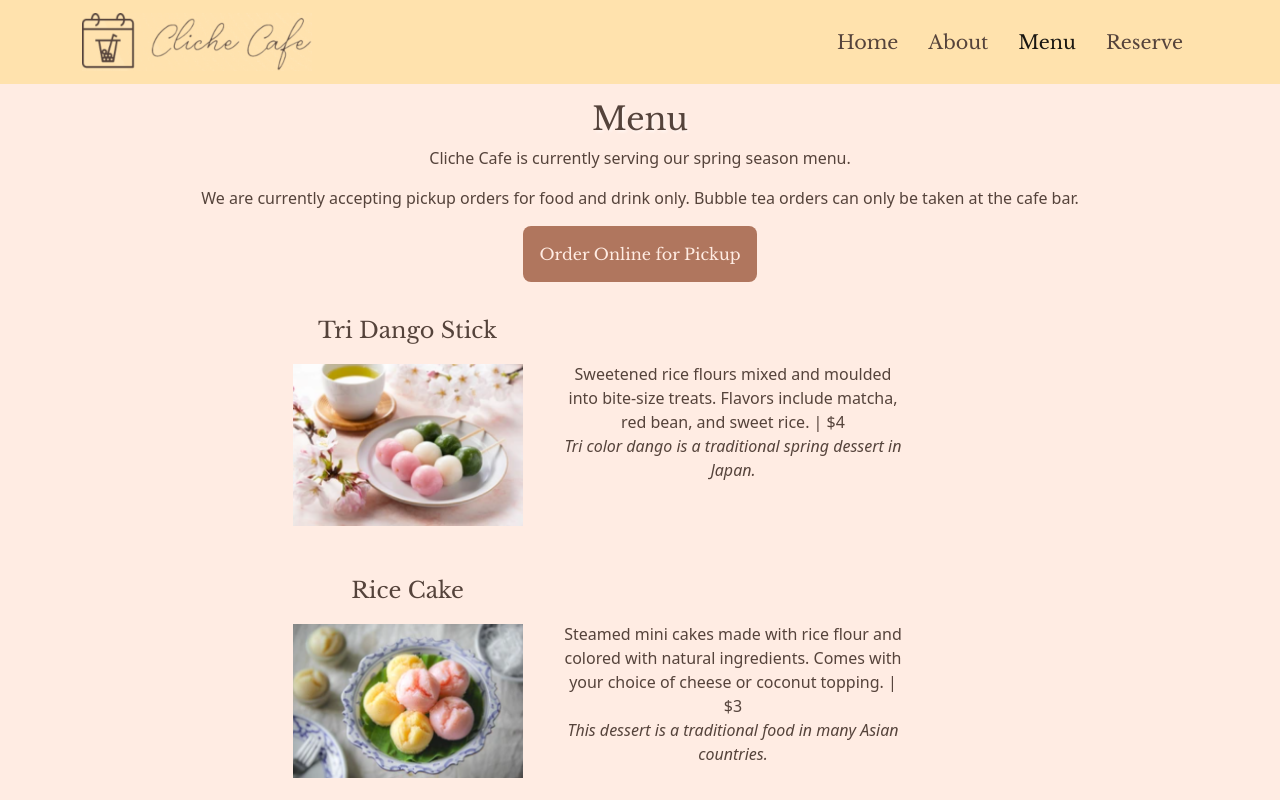
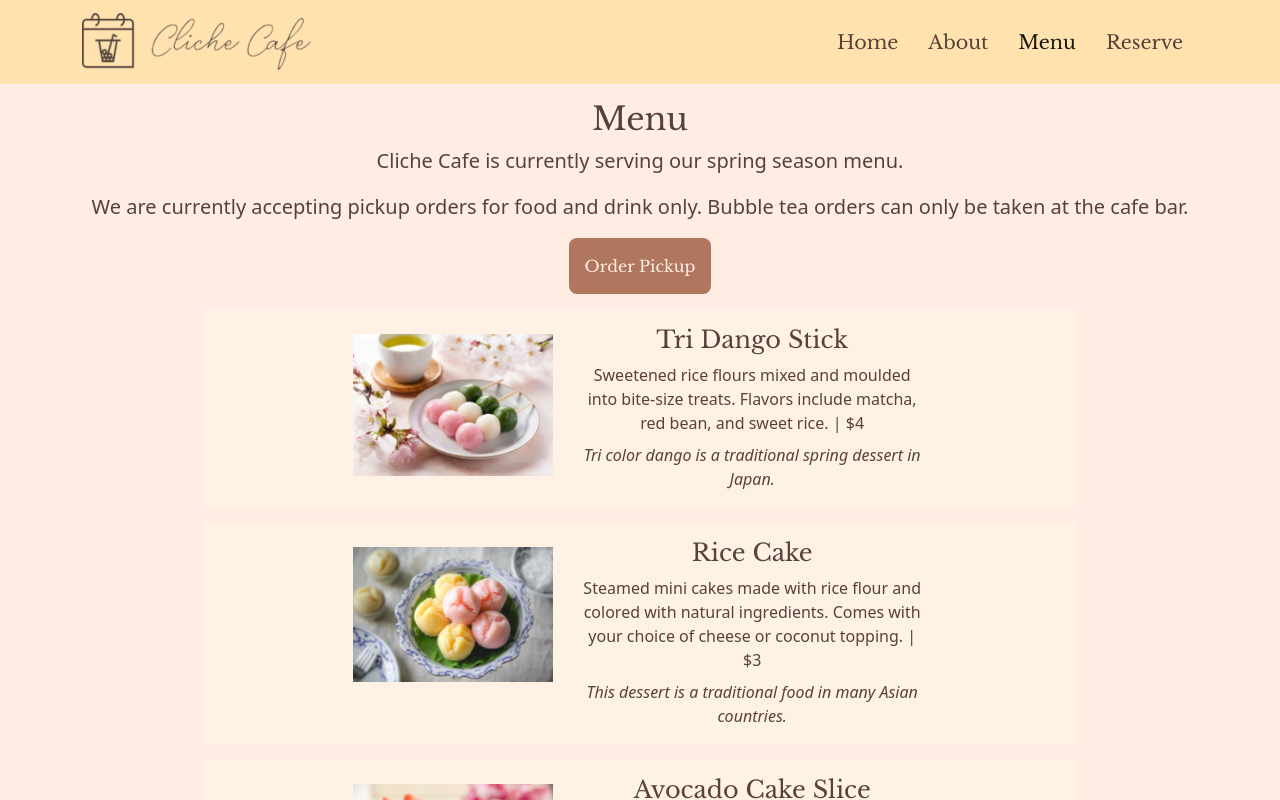
Before and after one commit to JoumanaLaude/cliche-cafe-react, a React (Create React App) app: page /menu in a window 1280 px wide. Shown: the top 800 px of the page. Built offline with nearby package versions, Linux system fonts and the light colour scheme.

Commit message:
styled components for menu

```diff
--- a/src/App.css
+++ b/src/App.css
@@ -41,10 +41,6 @@ h3 {
   font-weight: 300;
   color: #55433B;
   text-shadow: 4px 4px 6px rgba(255, 255, 255, 0.5); }
-
-.menuTitle {
-  font-family: "Libre Baskerville", serif;
-  font-size: 1.4rem; }
 
 a {
   font-size: 1.2rem;
--- a/src/components/Menu.js
+++ b/src/components/Menu.js
@@ -10,10 +10,10 @@ function MenuPage() {
    return (
       <>
          <Container className="text-center pt-3">
-            <Col>
+            <Col className="lead">
                <p><h2>Menu</h2>Cliche Cafe is currently serving our spring season menu.</p>
                <p>We are currently accepting pickup orders for food and drink only. Bubble tea orders can only be taken at the cafe bar.</p>
-               <Button className="order-button" onClick={toggle}>Order Online for Pickup</Button>
+               <Button className="order-button" onClick={toggle}>Order Pickup</Button>
 
                {/* <Modal isOpen={modal} toggle={toggle}>
                   <ModalHeader charCode="Close" toggle={toggle}>Order for Pickup</ModalHeader>
--- a/src/components/Menu/MenuItemComponent.js
+++ b/src/components/Menu/MenuItemComponent.js
@@ -1,37 +1,28 @@
 import React from 'react';
 import { Container, Col, Row } from 'reactstrap';
-//import { MenuItemBox } from './menuStyle'
+import { ItemName, ItemBox } from './menuStyle'
 
 const Products = ({ data }) => {
     return (
         <Container>
             {data.map((product, index) => {
                 return (
-                    <div key={index}>
+                    <ItemBox key={index}>
                         <Row className="mt-3 py-3">
                         <Col sm="12" md={{ size: 3, offset: 2 }}>
-                                <p className="menuTitle">{product.name}</p>
-                                <img className="img-fluid float-left" src={product.img} alt={product.name} width="230" height="160" />
+                                <img className="img-fluid float-left py-2" src={product.img} alt={product.name} width="230" height="160" />
                             </Col>
-                            <Col sm="12" md={{ size: 4 }} className="pt-5">
+                            <Col sm="12" md={{ size: 5 }}>
+                            <ItemName>{product.name}</ItemName>
                             {product.desc} | {product.price}
-                            <i className="d-none d-md-block">{product.origin}</i>
+                            <i className="d-none d-md-block pt-2">{product.origin}</i>
                             </Col>
                         </Row>
-                    </div>
+                    </ItemBox>
                 )
             })}
         </Container>
     )
 }
 
-
-//       <div className="container">
-//          <Row className="pt-5"><p className="menuTitle">{name}</p>
-//             <Col md={12}><img className="img-fluid float-left" src={src} alt={name} width="230" height="160" fluid/></Col>
-//             <Col>{desc} | {price}
-//             <p className="mt-1"><i className="d-none d-md-block">{origin}</i></p></Col>
-//          </Row>
-//       </div>
-
 export default Products;
--- a/src/components/Menu/menuStyle.js
+++ b/src/components/Menu/menuStyle.js
@@ -1,5 +1,14 @@
-// import styled from 'styled-components';
+import styled from 'styled-components';
 
-// export const MenuItemBox = styled.div`
-//     background: #ffdbca;
-// `
+export const ItemName = styled.h4`
+    font-family: Libre Baskerville, serif;
+    font-size: 1.5em;
+    text-align: center;
+    color: #55433B;
+`
+
+export const ItemBox = styled.div`
+    margin: auto;
+    width: 80%;
+    background: #fff1e3;
+`
```
Also changed, not shown: src/components/MenuItem.js (deleted, +0 -18 lines).
